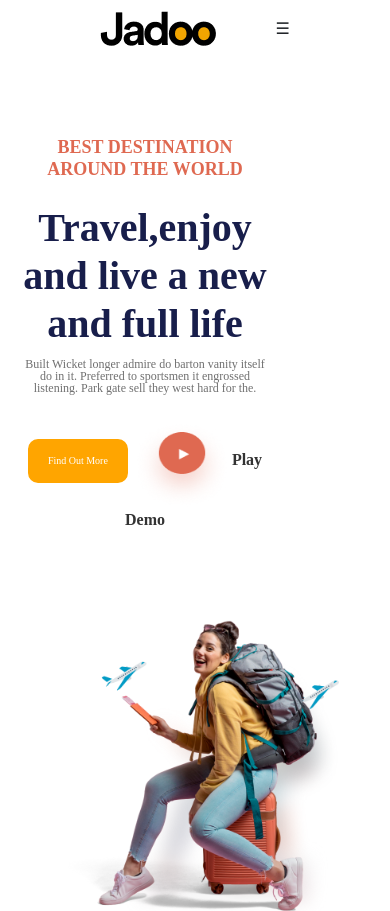
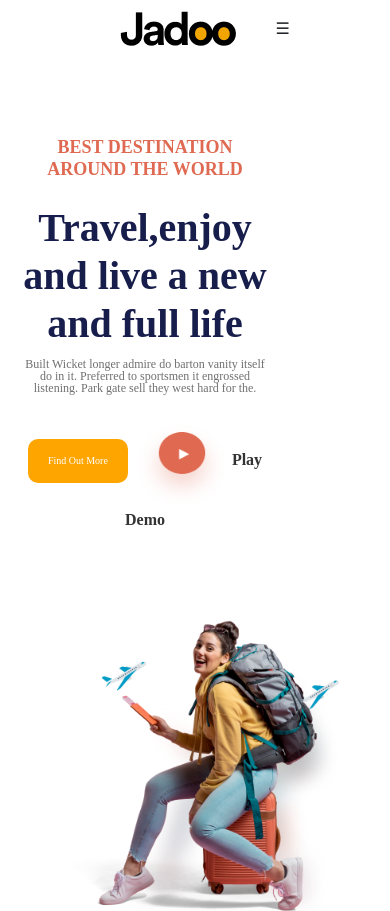
Before and after one commit to GanjKhatoonAli/Hackathon, a plain HTML site: page index.html in a window 390 px wide. Shown: the top 911 px of the page. Drawn offline with nearby package versions, Linux system fonts and the light colour scheme.

Commit message:
Update style.css

```diff
--- a/style.css
+++ b/style.css
@@ -70,7 +70,9 @@ body {
   #menu-toggle:checked + .menu-icon + .navlinks {
     display: flex;
   }
-
+.navbar img{
+  display: block;
+  margin: 0 auto;}
   .navlinks li {
     margin: 0;
     padding: 0;
```
